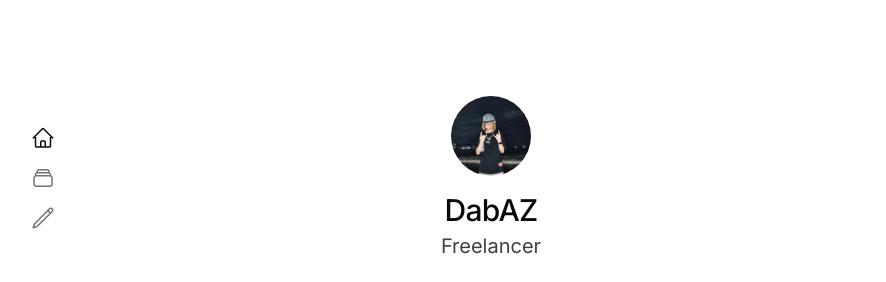
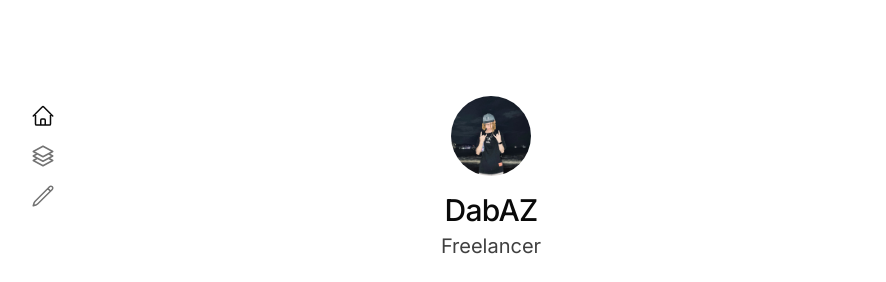
Before and after one commit to dabaz-diebold-dai/dabaz, a Next.js app: page / in a window 1280 px wide. Shown: the top 282 px of the page, without its empty margins (197-1083 px from the left). Built offline with nearby package versions, Linux system fonts and the light colour scheme.

Commit message:
Add icons

```diff
--- a/components/Data.tsx
+++ b/components/Data.tsx
@@ -1,4 +1,4 @@
-import { EnvelopeIcon, HomeIcon, PencilIcon, RectangleStackIcon, ShoppingBagIcon, Squares2X2Icon, UserIcon } from '@heroicons/react/24/outline';
+import { EnvelopeIcon, HomeIcon, PencilIcon, RectangleStackIcon, ShoppingBagIcon, Squares2X2Icon, UserIcon, Square3Stack3DIcon } from '@heroicons/react/24/outline';
 
 import { GitHubIcon, InstagramIcon, SpotifyIcon, ThreadsIcon, TikTokIcon, XIcon } from '@dabaz/components/Icons';
 
@@ -9,7 +9,7 @@ export const navItems = {
   },
   '/stack': {
     name: 'Stack',
-    Icon: RectangleStackIcon,
+    Icon: Square3Stack3DIcon,
   },
   '/blog': {
     name: 'Blog',
--- a/components/sections/Navbar.tsx
+++ b/components/sections/Navbar.tsx
@@ -4,22 +4,7 @@ import clsx from 'clsx';
 import { usePathname } from 'next/navigation';
 import Link from 'next/link';
 import { LayoutGroup, motion } from 'framer-motion';
-import { EnvelopeIcon, HomeIcon, PencilIcon, RectangleStackIcon, ShoppingBagIcon, Squares2X2Icon, UserIcon } from '@heroicons/react/24/outline';
-
-export const navItems = {
-  '/': {
-    name: 'Home',
-    Icon: HomeIcon,
-  },
-  '/stack': {
-    name: 'Stack',
-    Icon: RectangleStackIcon,
-  },
-  '/blog': {
-    name: 'Blog',
-    Icon: PencilIcon,
-  },
-}
+import { navItems } from '@dabaz/components/Data';
 
 export default function Navbar() {
   let pathname = usePathname() || '/';
@@ -29,7 +14,7 @@ export default function Navbar() {
       <div className="sticky md:top-16 lg:top-20">
         <LayoutGroup>
           <nav
-            className="flex flex-row md:flex-col items-center justify-center relative px-0 md:px-5 pb-0 fade md:overflow-auto scroll-pr-6 md:relative border border-neutral-200 md:border-none bg-white mt-[1.4rem]"
+            className="flex flex-row md:flex-col items-center justify-center relative px-0 md:px-5 pb-0 fade md:overflow-auto scroll-pr-6 md:relative border border-neutral-200 md:border-none bg-white mt-[1.4rem] md:mt-0"
             id="nav"
           >
             <div className="flex flex-row md:flex-col space-x-4 md:space-x-0 mb-2 mt-2 md:mt-0 md:mb-0">
```
